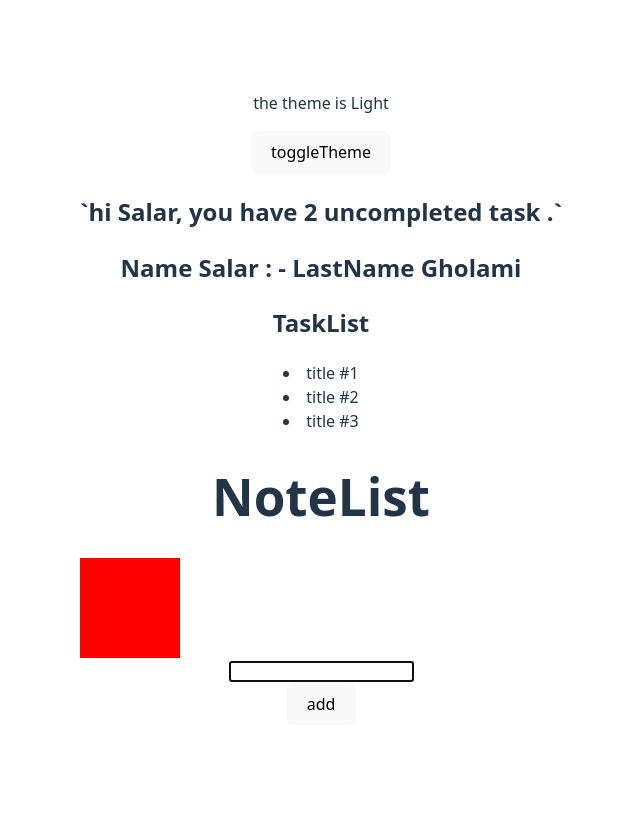
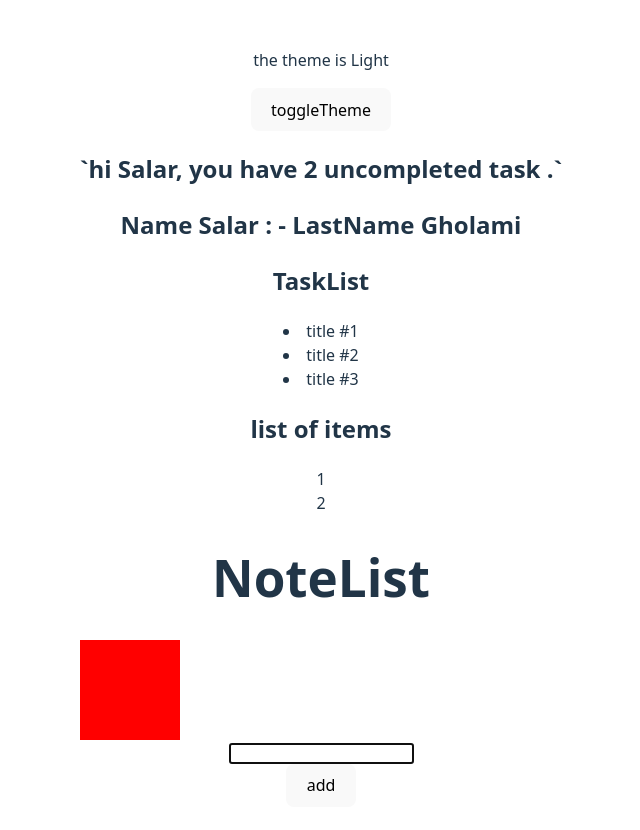
Before and after one commit to salarGholami/ts-react-demo, a React (Vite) app: page / in a window 1280 px wide. Shown: the top 830 px of the page, without its empty margins (319-959 px from the left). Before the commit the page ends 800 px from the top, so only its background shows below. Built offline with nearby package versions, Linux system fonts and the light colour scheme.

Commit message:
generic props

```diff
--- a/src/App.tsx
+++ b/src/App.tsx
@@ -1,5 +1,6 @@
 import "./App.css";
 import TaskHeader from "./components/TaskHeader";
+import List from "./components/generics/List";
 import TaskList from "./components/props/TaskList";
 import User from "./components/props/User";
 import NoteList from "./components/state/NotList";
@@ -35,6 +36,29 @@
         <TaskHeader name="Salar" numOfTasks={2} />
         <User user={user} />
         <TaskList taskList={tasks} />
+        {/* <List
+          items={["saheb", "Salar"]}
+          onCLick={(item) => {
+            console.log(item);
+          }}
+        />
+        <List<number>
+          items={[1, 2, 3]}
+          onCLick={(item) => {
+            console.log(item);
+          }}
+        /> */}
+
+        <List<{ id: number; name: string }>
+          items={[
+            { id: 1, name: "Salar" },
+            { id: 2, name: "saheb" },
+          ]}
+          onCLick={(item) => {
+            console.log(item);
+          }}
+        />
+
         <NoteList />
       </DarkModeProvider>
     </UserContextProvider>
--- /dev/null
+++ b/src/components/generics/List.tsx
@@ -0,0 +1,23 @@
+type ListProps<T> = {
+  items: T[];
+  onCLick: (value: T) => void;
+};
+
+function List<T extends { id: number }>({ items, onCLick }: ListProps<T>) {
+  return (
+    <div>
+      <h2>list of items</h2>
+      <div>
+        {items.map((item) => {
+          return (
+            <div key={item.id} onClick={() => onCLick(item)}>
+              {item.id}
+            </div>
+          );
+        })}
+      </div>
+    </div>
+  );
+}
+
+export default List;
```
